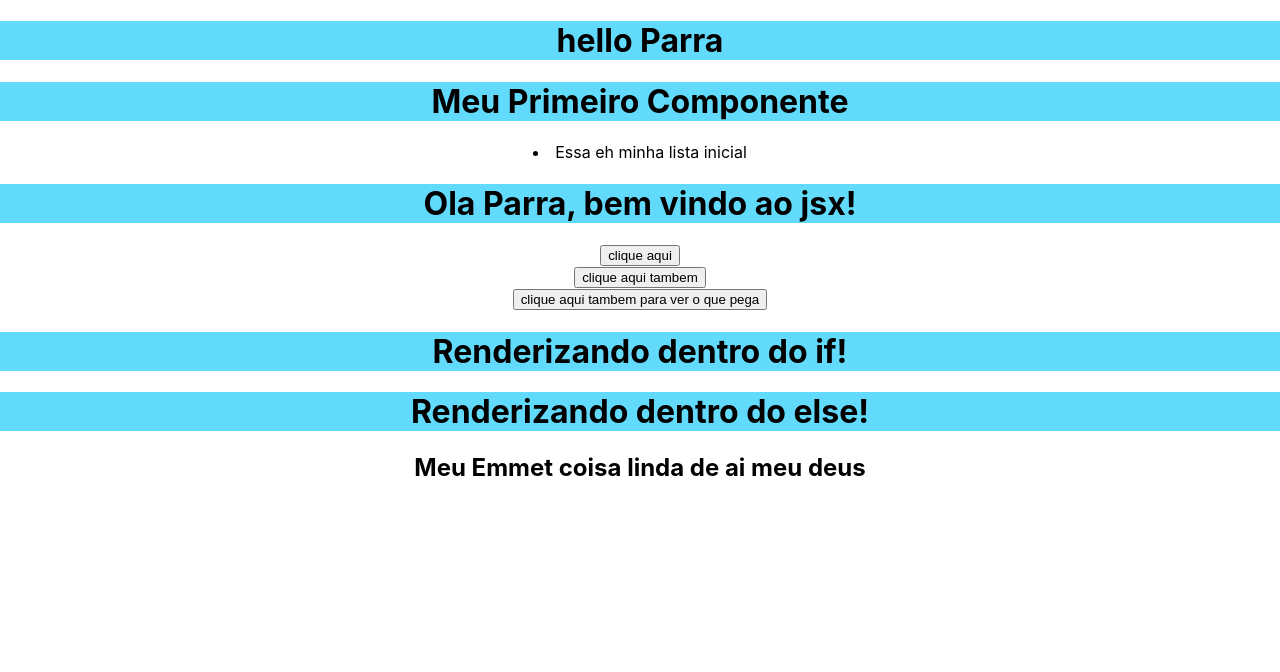
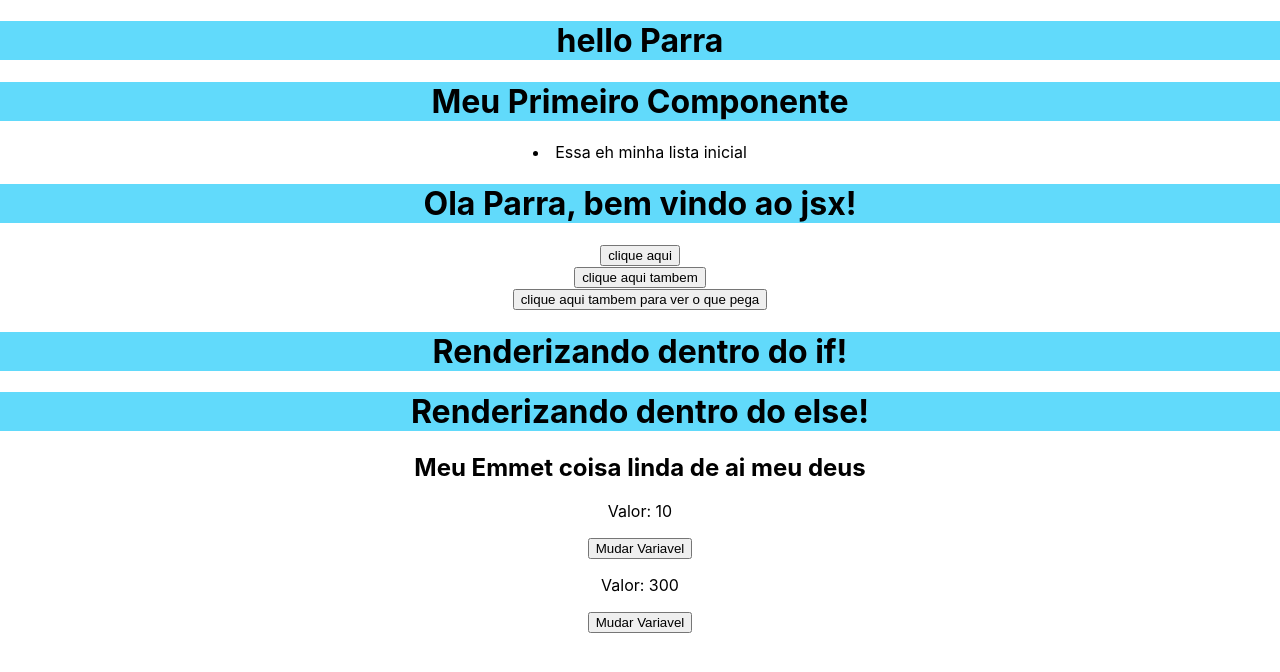
Before and after one commit to diegoparra/react-course, a React (Create React App) app: page / in a window 1280 px wide. Shown: the top 672 px of the page. Built offline with nearby package versions, Linux system fonts and the light colour scheme.

Commit message:
praticando useState

```diff
--- a/src/App.js
+++ b/src/App.js
@@ -5,6 +5,7 @@
 import FirstComponent from "./components/FirstComponent";
 import TemplateExpressions from "./components/TemplateExpressions";
 import Events from "./components/Events";
+import ManageData from "./components/ManageData";
 
 function App() {
 	return (
@@ -15,6 +16,9 @@
 			<TemplateExpressions />
 			<Events />
 			<h2>Meu Emmet coisa linda de ai meu deus</h2>
+      <div>
+        <ManageData />
+      </div>
 		</div>
 	);
 }
--- /dev/null
+++ b/src/components/ManageData.js
@@ -0,0 +1,25 @@
+import { useState } from "react";
+
+const ManageData = () => {
+
+  let someData = 10;
+
+  console.log(someData);
+
+  const [number, setNumber] = useState(300);
+
+  return (
+    <div>
+      <div>
+        <p>Valor: {someData} </p>
+        <button onClick={() => (someData = 15)}>Mudar Variavel</button>
+      </div>
+      <div>
+        <p>Valor: {number} </p>
+        <button onClick={() => setNumber(number + 10)}>Mudar Variavel</button>
+      </div>
+    </div>
+  )
+}
+
+export default ManageData
```
